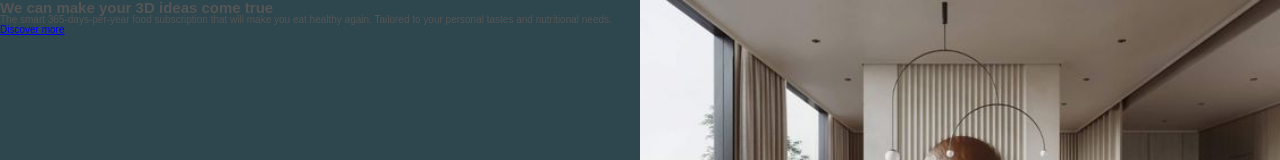
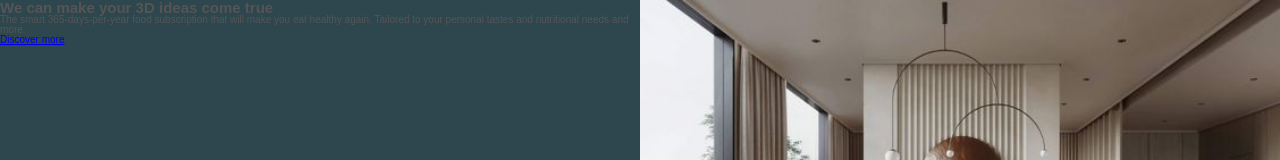
Before and after one commit to pipe962801/render-interni, a plain HTML site: page Index.html in a window 1280 px wide. Shown: the top 160 px of the page. Drawn offline with Linux system fonts and the light colour scheme.

Commit message:
Update Index.html

```diff
--- a/Index.html
+++ b/Index.html
@@ -19,7 +19,7 @@ https://codepen.io/ -->
             <div class="home-text-box">
                 <h1 class = "heading-primary">We can make your 3D ideas come true</h1>
                 <p class="home-description">
-                    The smart 365-days-per-year food subscription that will make you eat healthy again. Tailored to your personal tastes and nutritional needs.
+                    The smart 365-days-per-year food subscription that will make you eat healthy again. Tailored to your personal tastes and nutritional needs and more.
                 </p>
                 <a href="#" class="btn1">Discover more</a>
 
```
